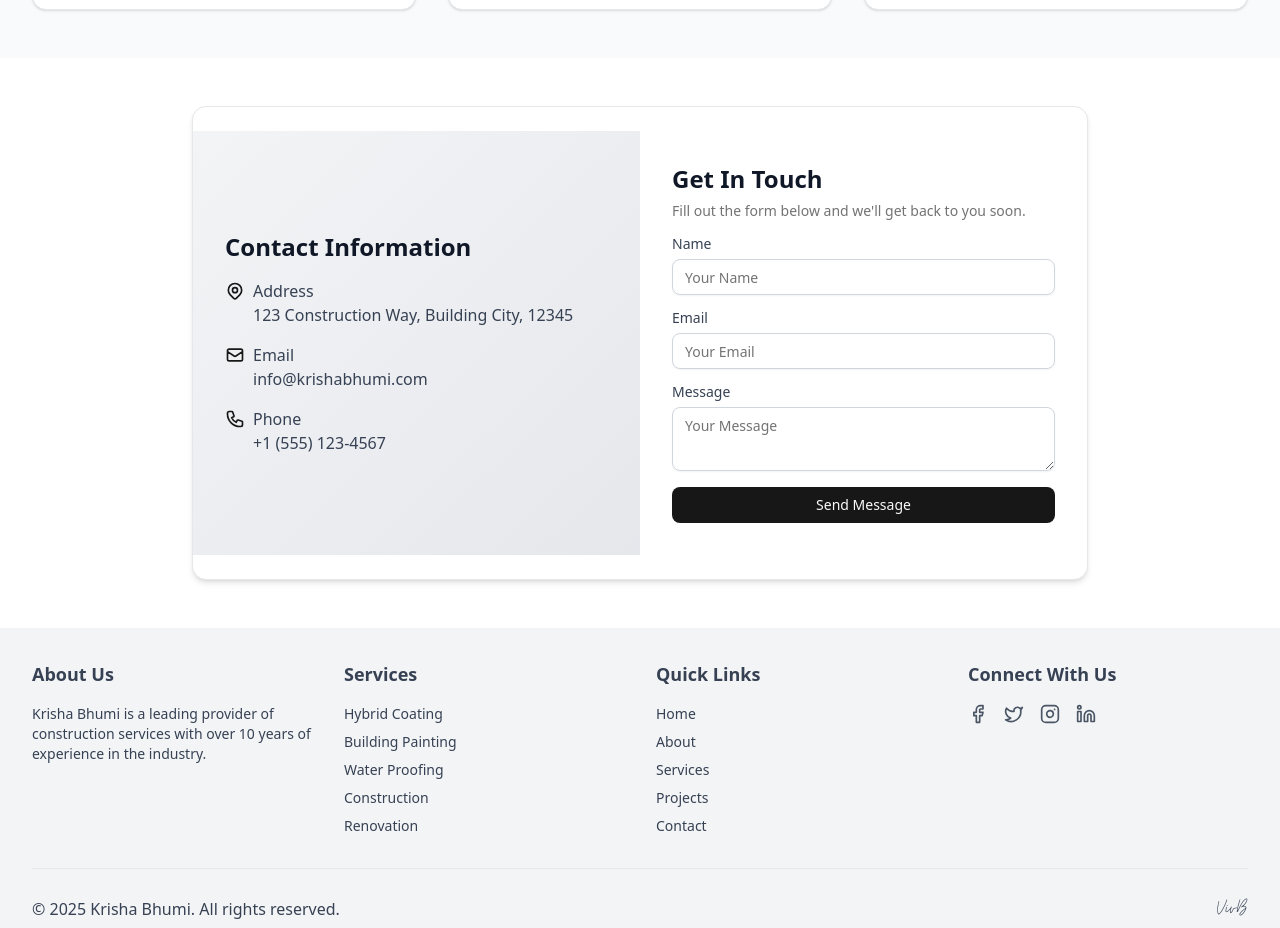
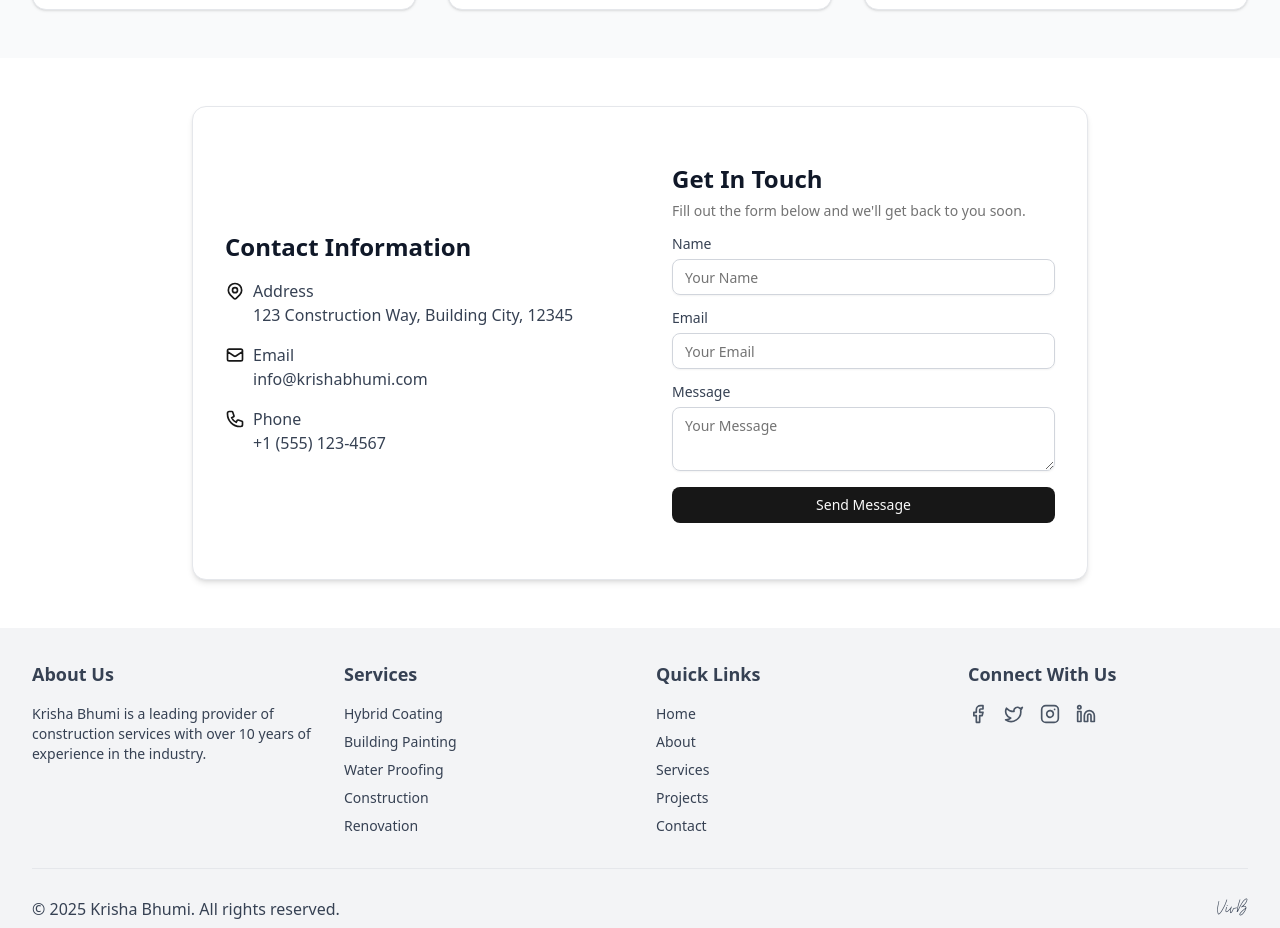
Before and after one commit to jacky2252v/KrishaBhumi, a Next.js app: page / in a window 1280 px wide. Shown: the part 1366-2294 px from the top of the page. Built offline with nearby package versions, Linux system fonts and the light colour scheme.

Commit message:
GetInTouch: bgColor changed

```diff
--- a/components/GetInTouch.tsx
+++ b/components/GetInTouch.tsx
@@ -54,7 +54,7 @@
       <div className="container mx-auto max-w-4xl">
         <Card className="border-gray-200 dark:border-gray-800 shadow-md overflow-hidden">
           <div className="grid md:grid-cols-2">
-            <div className="bg-gradient-to-br from-gray-100 to-gray-200 dark:from-gray-800 dark:to-gray-900 p-6 md:p-8 flex flex-col justify-center">
+            <div className="p-6 md:p-8 flex flex-col justify-center">
               <h3 className="text-2xl font-bold mb-4 text-gray-900 dark:text-white">Contact Information</h3>
               <div className="space-y-4 text-gray-700 dark:text-gray-300">
                 <div className="flex items-start">
```
